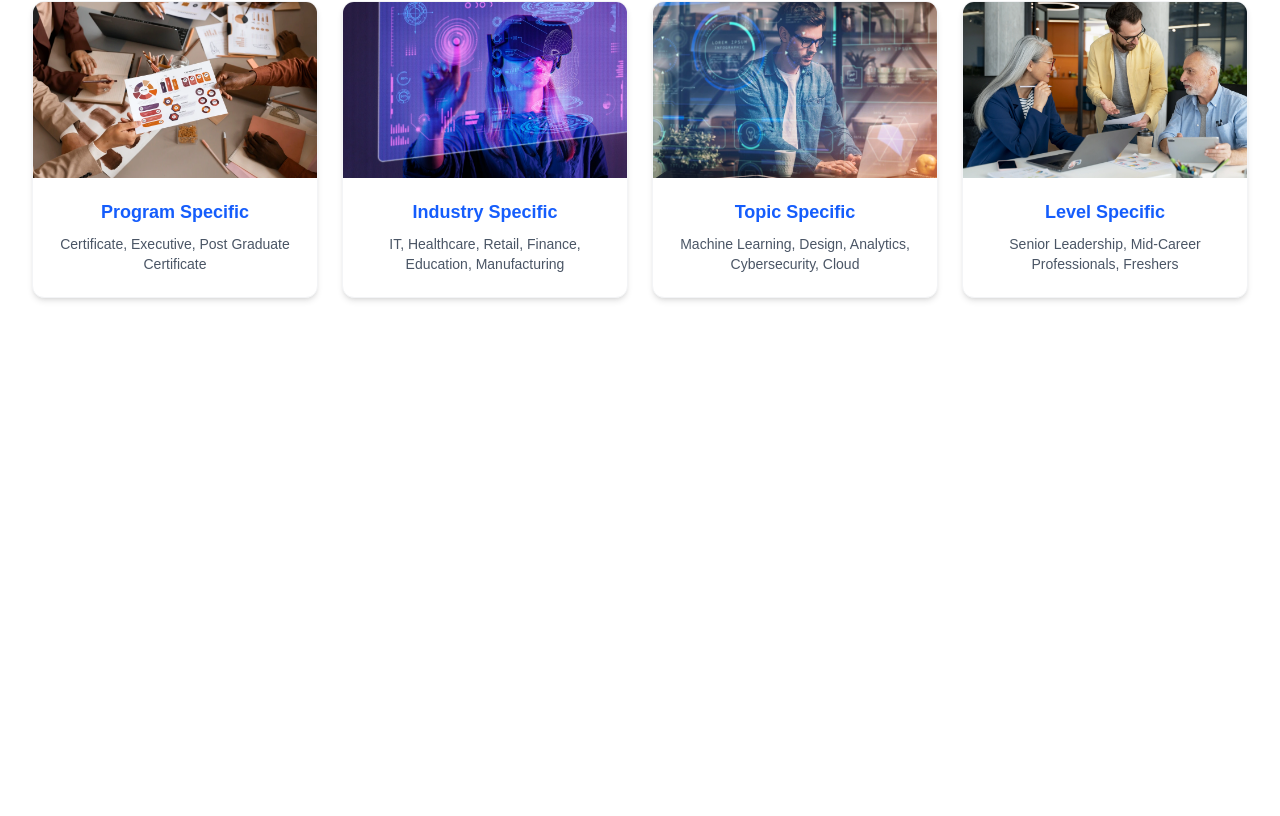
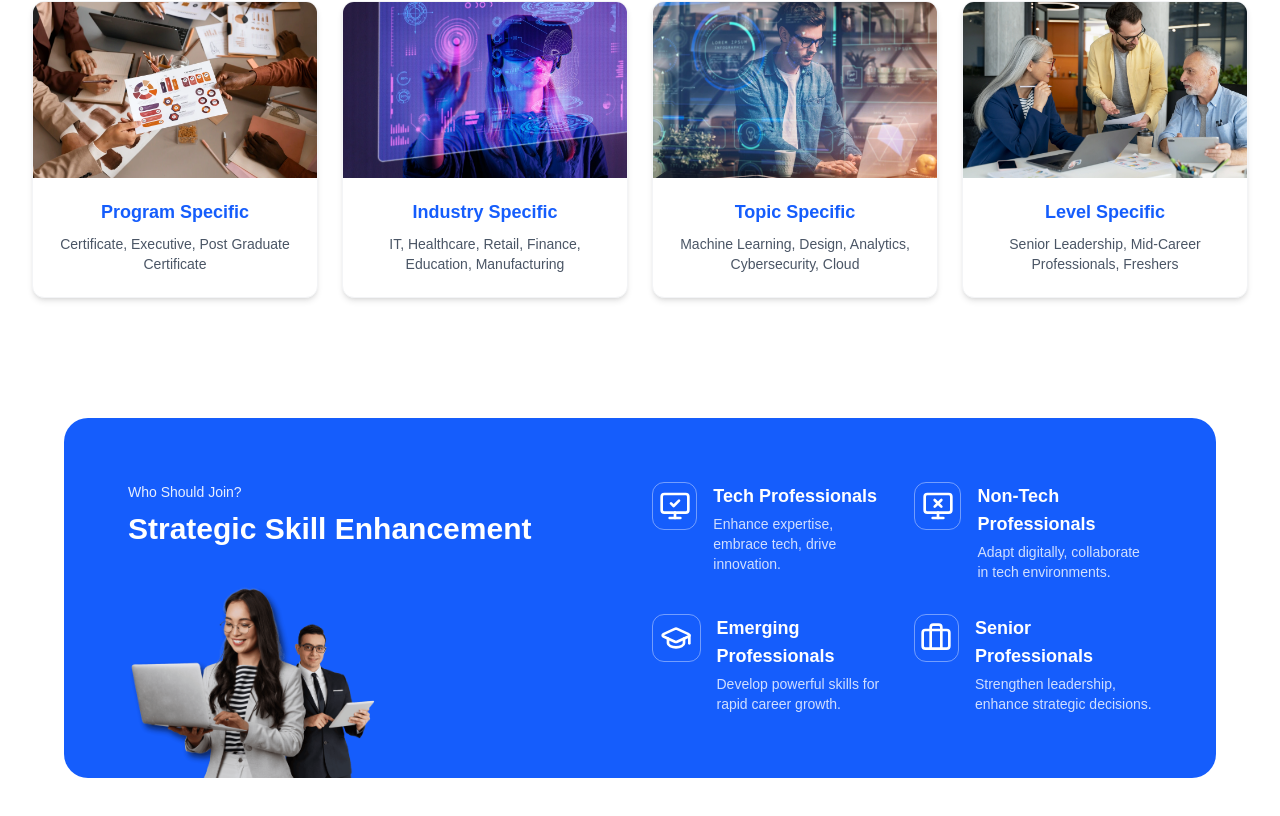
Before and after one commit to Tanu882/accredian-clone, a Next.js app: page / in a window 1280 px wide. Shown: the part 2833-3649 px from the top of the page. Before the commit the page ends 3211 px from the top, so only its background shows below. Built offline with nearby package versions, Linux system fonts and the light colour scheme.

Commit message:
Feat: CATFramework file created

```diff
--- a/app/page.js
+++ b/app/page.js
@@ -5,6 +5,7 @@ import Stats from "../components/Stats";
 import Edge from "../components/Edge";
 import Domain from "../components/Domain";
 import Courses from "../components/Courses";
+import WhoShouldJoin from "@/components/WhoShouldJoin";
 
 
 
@@ -19,6 +20,7 @@ export default function Home() {
       <Edge />
       <Domain />
       <Courses />
+      <WhoShouldJoin/>
     </div>
   );
 }
```
Also changed, not shown: components/CATFramework.jsx (added).
